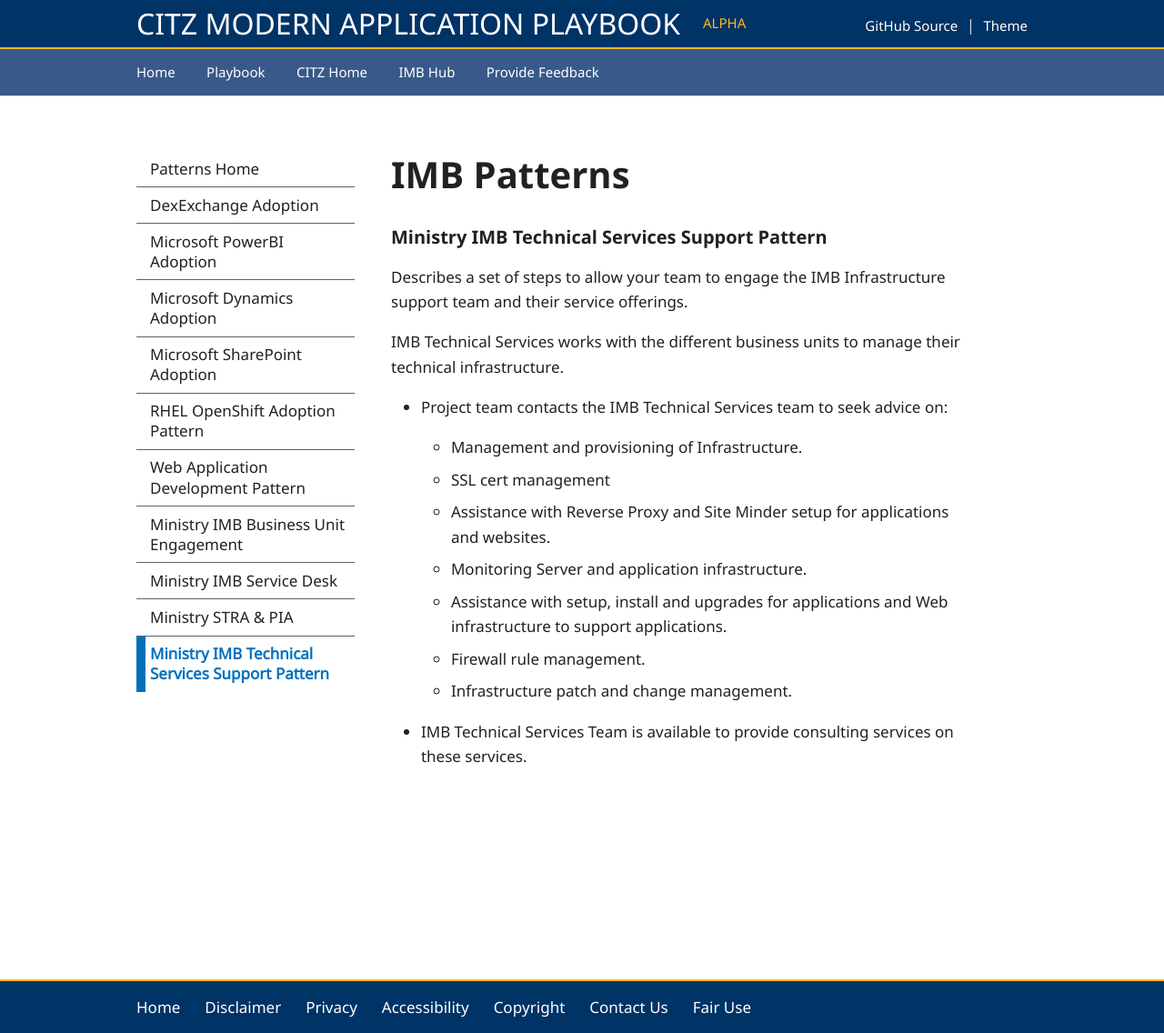
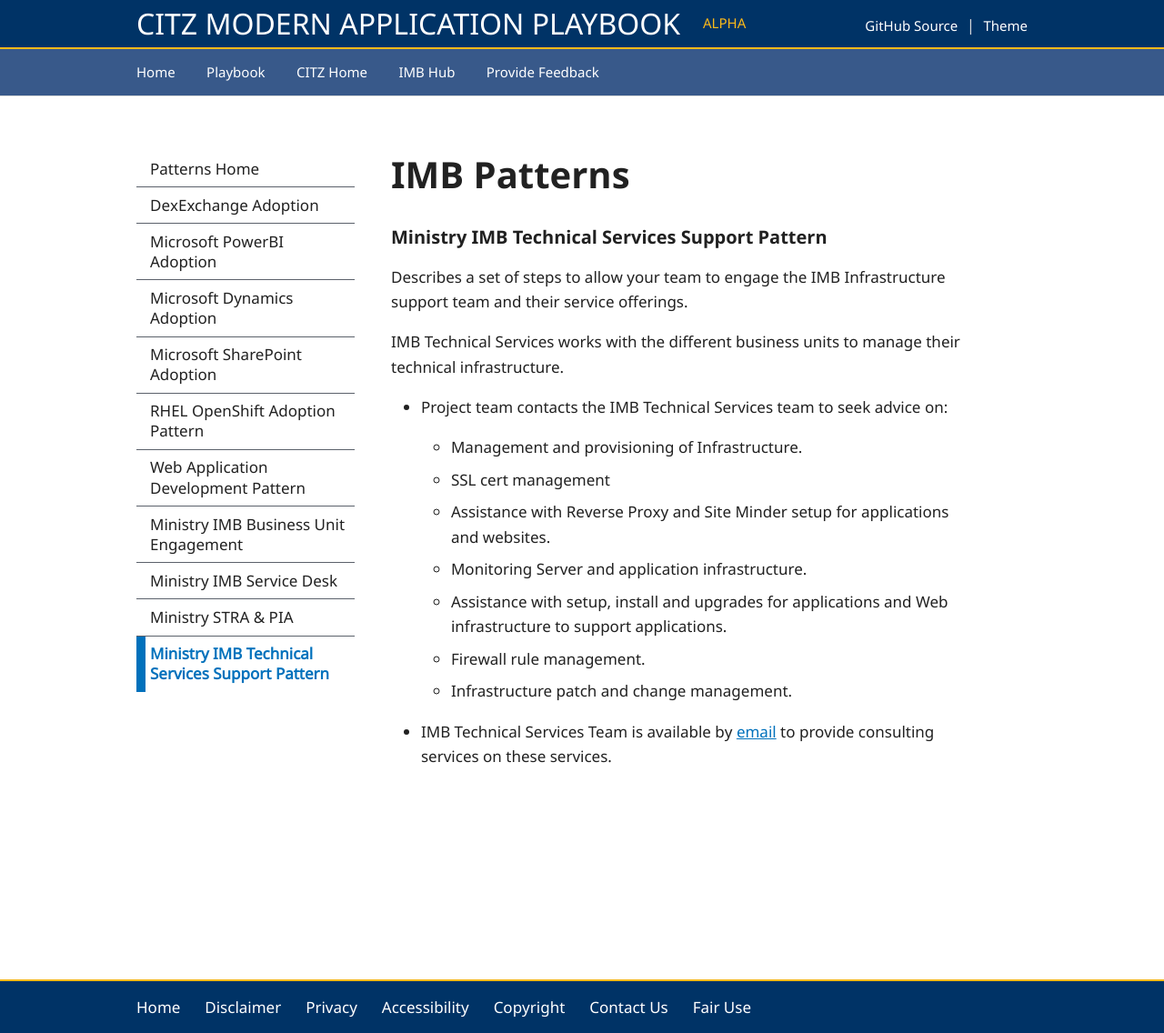
Before and after one commit to HeatherRemacle/exchangelabops, a Jekyll site: the page built from pages/patterns/ministry-imb-technical-services-support.md, in a window 1280 px wide and 1136 px high. Shown: the whole window at 91% size. Built offline with Jekyll 4.4.1, drawn with Linux system fonts in a browser that asks for light colours.

Commit message:
Update ministry-imb-technical-services-support.md

```diff
--- a/pages/patterns/ministry-imb-technical-services-support.md
+++ b/pages/patterns/ministry-imb-technical-services-support.md
@@ -17,4 +17,4 @@ IMB Technical Services works with the different business units to manage their t
     - Assistance with setup, install and upgrades for applications and Web infrastructure to support applications.
     - Firewall rule management.
     - Infrastructure patch and change management.
-- IMB Technical Services Team is available to provide consulting services on these services.
+- IMB Technical Services Team is available by [email](mailto:CITZIMBTechServ@gov.bc.ca) to provide consulting services on these services.
```
